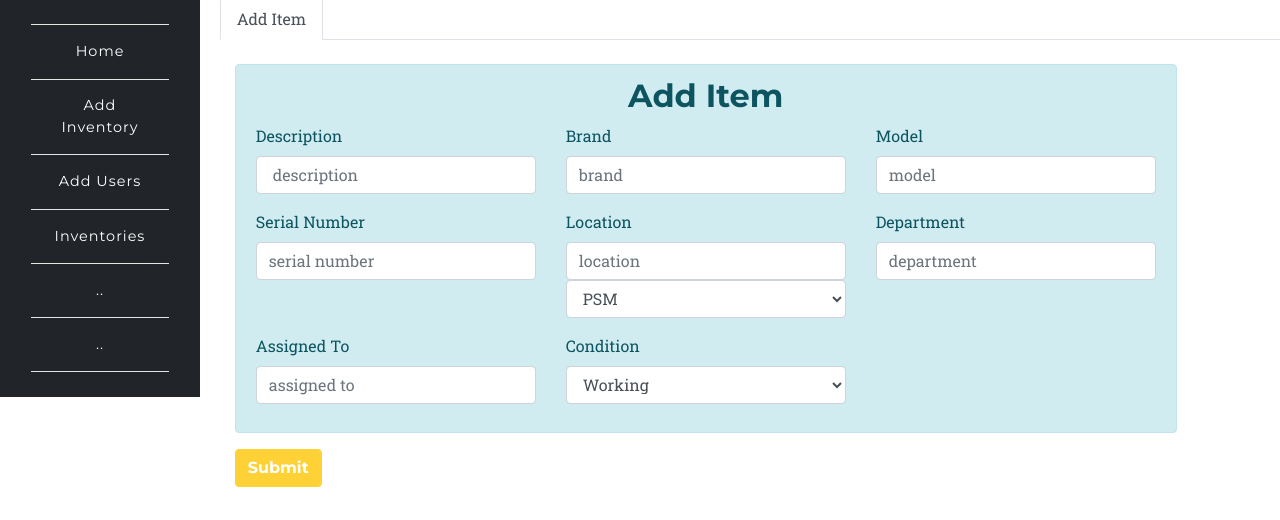
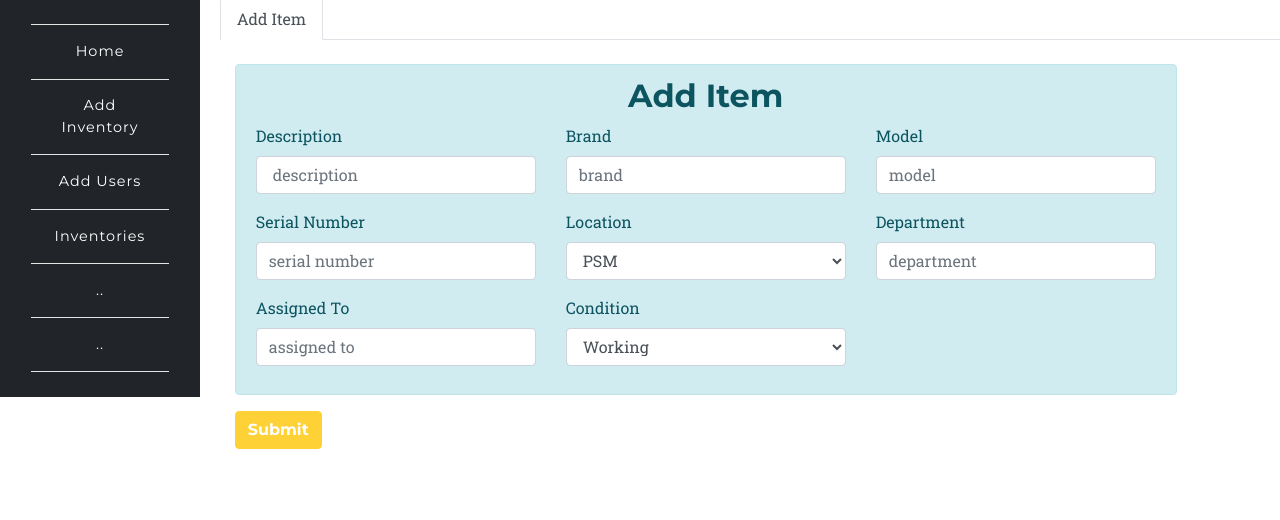
Before and after one commit to kobillin/cinsys, a PHP site: page /app/register.php in a window 1280 px wide. Shown: the part 128-648 px from the top of the page. Run offline with PHP 8.4, Linux system fonts and the light colour scheme; a user stored in the database is signed in; some web fonts are replaced.

```diff
--- a/app/partials/invent.php
+++ b/app/partials/invent.php
@@ -42,8 +42,8 @@
 				 <div class="col-md-4">
 				  <div class="form-group">
 				    <label for="location">Location</label>
-				    <input type="text" class="form-control" id="location" placeholder="location" name="location" required>
-					<select class="form-control" id="locatio" name="location" required>
+				    <!-- <input type="t ext"class="form-control" id="location" placeholder="location" name="location" required> -->
+					<select type="text" class="form-control" id="locatio" name="location" required>
 					      <option value="PSM">PSM</option>
 					      <option value="FINANCE">FINANCE</option>
 						  <option value="TOURISM">TOURISM</option>
```
